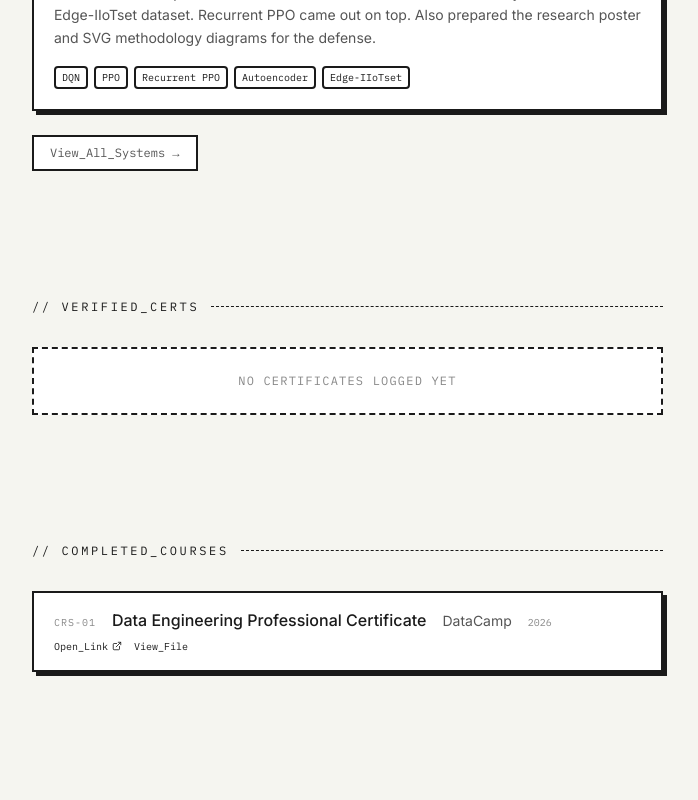
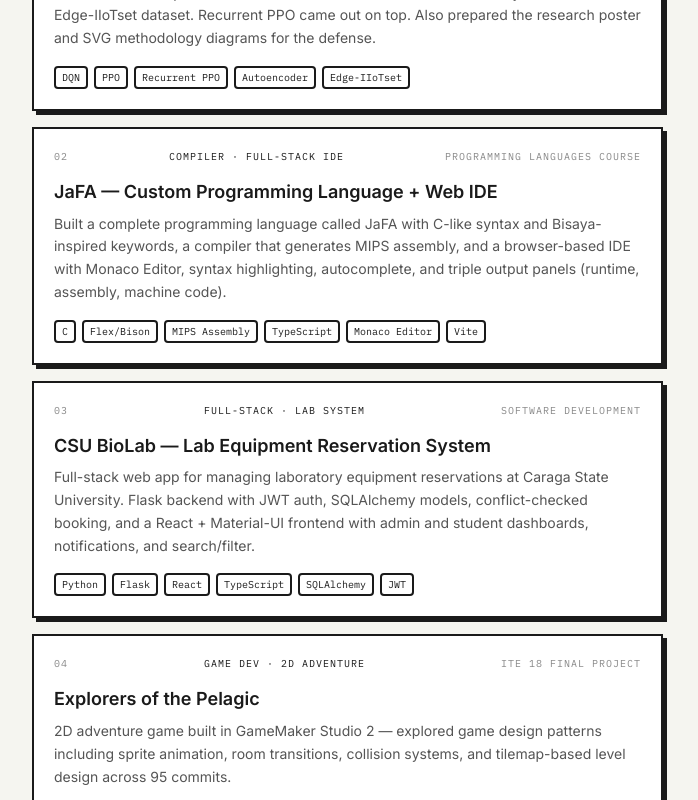
Before and after one commit to Yoeees/my-portfolio, a React (Vite) app: page / in a window 1280 px wide. Shown: the part 1840-2640 px from the top of the page, without its empty margins (553-1251 px from the left). Built offline with nearby package versions, Linux system fonts and the light colour scheme.

Commit message:
feat: add JaFA, CSU BioLab, and Explorers of the Pelagic projects; fix static tag prop

```diff
--- a/src/data.ts
+++ b/src/data.ts
@@ -90,6 +90,30 @@ export const PROJECTS: Project[] = [
       "Benchmarked four deep reinforcement learning algorithms — DQN, QR-DQN, PPO, and Recurrent PPO — paired with a convolutional autoencoder for anomaly detection on the Edge-IIoTset dataset. Recurrent PPO came out on top. Also prepared the research poster and SVG methodology diagrams for the defense.",
     tags: ["DQN", "PPO", "Recurrent PPO", "Autoencoder", "Edge-IIoTset"],
   },
+  {
+    tag: "COMPILER · FULL-STACK IDE",
+    title: "JaFA — Custom Programming Language + Web IDE",
+    period: "Programming Languages Course",
+    body:
+      "Built a complete programming language called JaFA with C-like syntax and Bisaya-inspired keywords, a compiler that generates MIPS assembly, and a browser-based IDE with Monaco Editor, syntax highlighting, autocomplete, and triple output panels (runtime, assembly, machine code).",
+    tags: ["C", "Flex/Bison", "MIPS Assembly", "TypeScript", "Monaco Editor", "Vite"],
+  },
+  {
+    tag: "FULL-STACK · LAB SYSTEM",
+    title: "CSU BioLab — Lab Equipment Reservation System",
+    period: "Software Development",
+    body:
+      "Full-stack web app for managing laboratory equipment reservations at Caraga State University. Flask backend with JWT auth, SQLAlchemy models, conflict-checked booking, and a React + Material-UI frontend with admin and student dashboards, notifications, and search/filter.",
+    tags: ["Python", "Flask", "React", "TypeScript", "SQLAlchemy", "JWT"],
+  },
+  {
+    tag: "GAME DEV · 2D ADVENTURE",
+    title: "Explorers of the Pelagic",
+    period: "ITE 18 Final Project",
+    body:
+      "2D adventure game built in GameMaker Studio 2 — explored game design patterns including sprite animation, room transitions, collision systems, and tilemap-based level design across 95 commits.",
+    tags: ["GameMaker", "GML", "Game Design", "2D Art"],
+  },
 ];
 
 export const WORK_EXPERIENCE: WorkExperience[] = [
```
